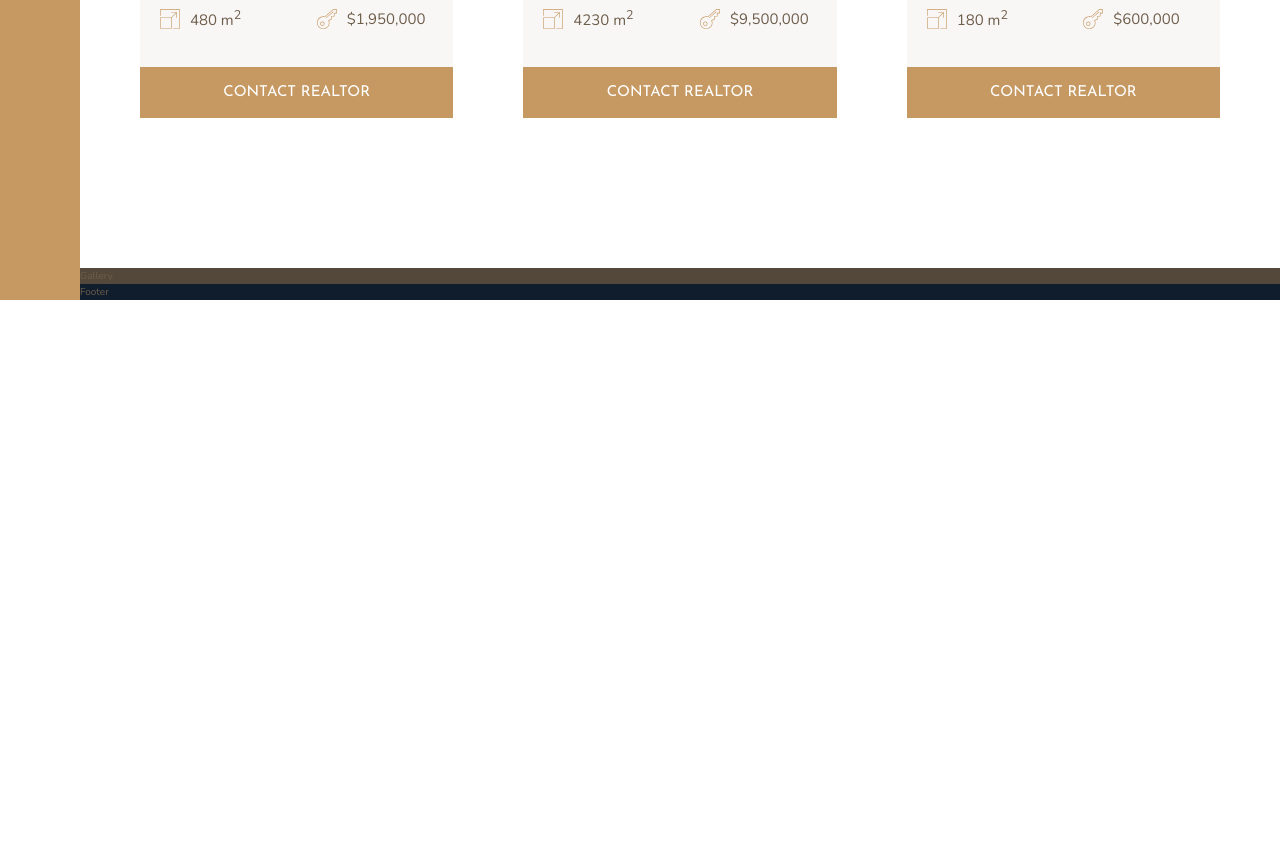
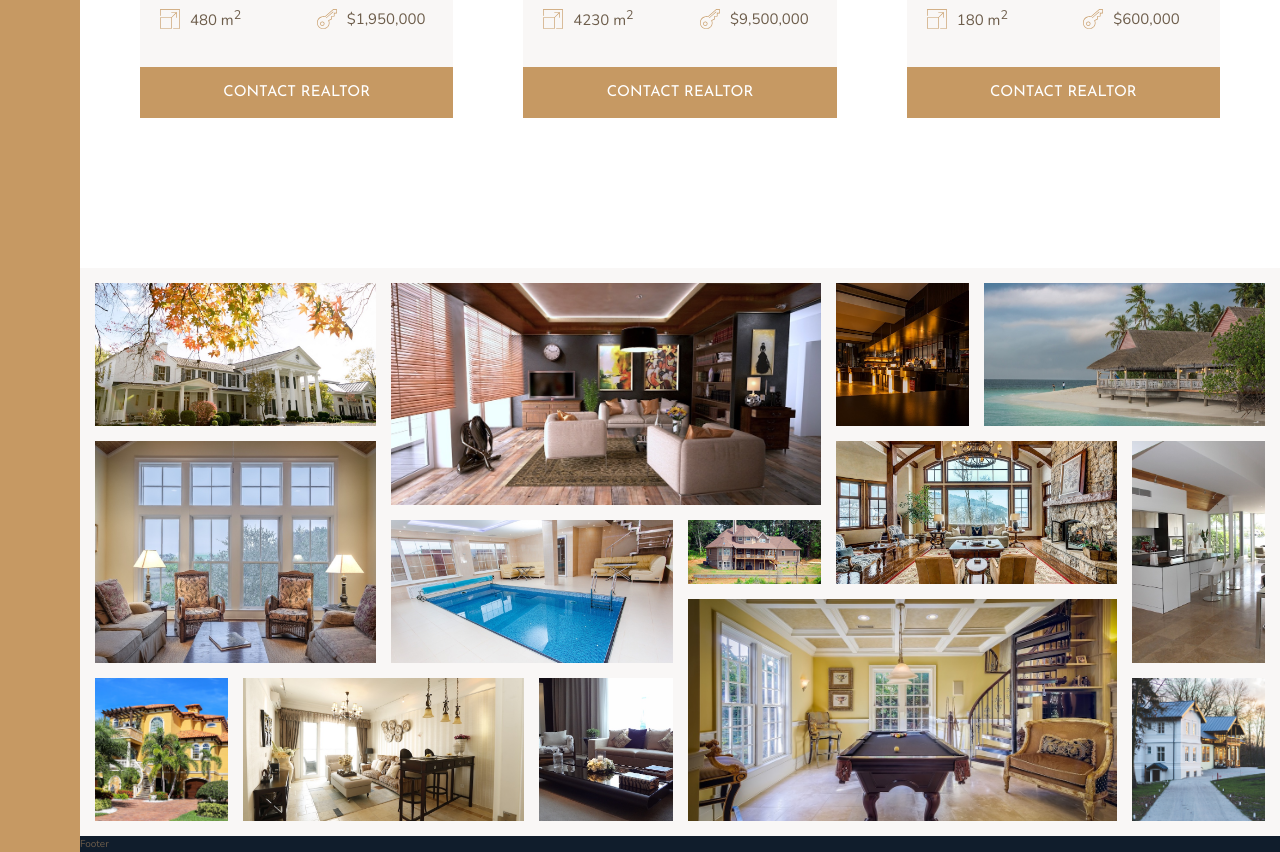
Before and after one commit to TanyaSeagull/Nexter, a website: page index.html in a window 1280 px wide. Shown: the part 2807-3659 px from the top of the page. Before the commit the page ends 3107 px from the top, so only its background shows below. Drawn offline with nearby package versions, Linux system fonts and the light colour scheme.

Commit message:
Building the Photo Gallery

```diff
--- a/index.html
+++ b/index.html
@@ -296,7 +296,61 @@
         </section>
 
         <section class="gallery">
-            Gallery
+            <figure class="gallery__item gallery__item--1">
+                <img src="img/gal-1.jpeg" alt="Gallery image 1" class="gallery__img">
+            </figure>
+
+            <figure class="gallery__item gallery__item--2">
+                <img src="img/gal-2.jpeg" alt="Gallery image 2" class="gallery__img">
+            </figure>
+
+            <figure class="gallery__item gallery__item--3">
+                <img src="img/gal-3.jpeg" alt="Gallery image 3" class="gallery__img">
+            </figure>
+
+            <figure class="gallery__item gallery__item--4">
+                <img src="img/gal-4.jpeg" alt="Gallery image 4" class="gallery__img">
+            </figure>
+
+            <figure class="gallery__item gallery__item--5">
+                <img src="img/gal-5.jpeg" alt="Gallery image 5" class="gallery__img">
+            </figure>
+
+            <figure class="gallery__item gallery__item--6">
+                <img src="img/gal-6.jpeg" alt="Gallery image 6" class="gallery__img">
+            </figure>
+
+            <figure class="gallery__item gallery__item--7">
+                <img src="img/gal-7.jpeg" alt="Gallery image 7" class="gallery__img">
+            </figure>
+
+            <figure class="gallery__item gallery__item--8">
+                <img src="img/gal-8.jpeg" alt="Gallery image 8" class="gallery__img">
+            </figure>
+
+            <figure class="gallery__item gallery__item--9">
+                <img src="img/gal-9.jpeg" alt="Gallery image 9" class="gallery__img">
+            </figure>
+
+            <figure class="gallery__item gallery__item--10">
+                <img src="img/gal-10.jpeg" alt="Gallery image 10" class="gallery__img">
+            </figure>
+
+            <figure class="gallery__item gallery__item--11">
+                <img src="img/gal-11.jpeg" alt="Gallery image 11" class="gallery__img">
+            </figure>
+
+            <figure class="gallery__item gallery__item--12">
+                <img src="img/gal-12.jpeg" alt="Gallery image 12" class="gallery__img">
+            </figure>
+
+            <figure class="gallery__item gallery__item--13">
+                <img src="img/gal-13.jpeg" alt="Gallery image 13" class="gallery__img">
+            </figure>
+
+            <figure class="gallery__item gallery__item--14">
+                <img src="img/gal-14.jpeg" alt="Gallery image 14" class="gallery__img">
+            </figure>
         </section>
 
         <footer class="footer">
--- a/sass/_gallery.scss
+++ b/sass/_gallery.scss
@@ -1,4 +1,89 @@
 .gallery {
-    background-color: $color-grey-dark-1;
+    background-color: $color-grey-light-1;
     grid-column: full-start / full-end;
+    display: grid;
+    grid-template-columns: repeat(8, 1fr);
+    grid-template-rows: repeat(7, 5vw);
+    gap: 1.5rem;
+    padding: 1.5rem;
+
+    &__item {
+        &--1 {
+            grid-row: 1 / span 2;
+            grid-column: 1 / span 2;
+        }
+
+        &--2 {
+            grid-row: 1 / span 3;
+            grid-column: 3 / span 3;
+        }
+
+        &--3 {
+            grid-row: 1 / span 2;
+            grid-column: 6 / 7;
+        }
+
+        &--4 {
+            grid-row: 1 / span 2;
+            grid-column: 7 / -1;
+        }
+
+        &--5 {
+            grid-row: 3 / span 3;
+            grid-column: 1 / span 2;
+        }
+
+        &--6 {
+            grid-row: 4 / span 2;
+            grid-column: 3 / span 2;
+        }
+
+        &--7 {
+            grid-row: 4 / 5;
+            grid-column: 5 / 6;
+        }
+
+        &--8 {
+            grid-row: 3 / span 2;
+            grid-column: 6 / span 2;
+        }
+
+        &--9 {
+            grid-row: 3 / span 3;
+            grid-column: 8 / -1;
+        }
+
+        &--10 {
+            grid-row: 6 / span 2;
+            grid-column: 1 / 2;
+        }
+
+        &--11 {
+            grid-row: 6 / span 2;
+            grid-column: 2 / span 2;
+        }
+
+        &--12 {
+            grid-row: 6 / span 2;
+            grid-column: 4 / 5;
+        }
+
+        &--13 {
+            grid-row: 5 / span 3;
+            grid-column: 5 / span 3;
+        }
+
+        &--14 {
+            grid-row: 6 / span 2;
+            grid-column: 8 / -1;
+        }
+    }
+
+    &__img {
+        width: 100%;
+        height: 100%;
+        object-fit: cover;
+        display: block;
+    }
+
 }
```
Also changed, not shown: css/style.css.
